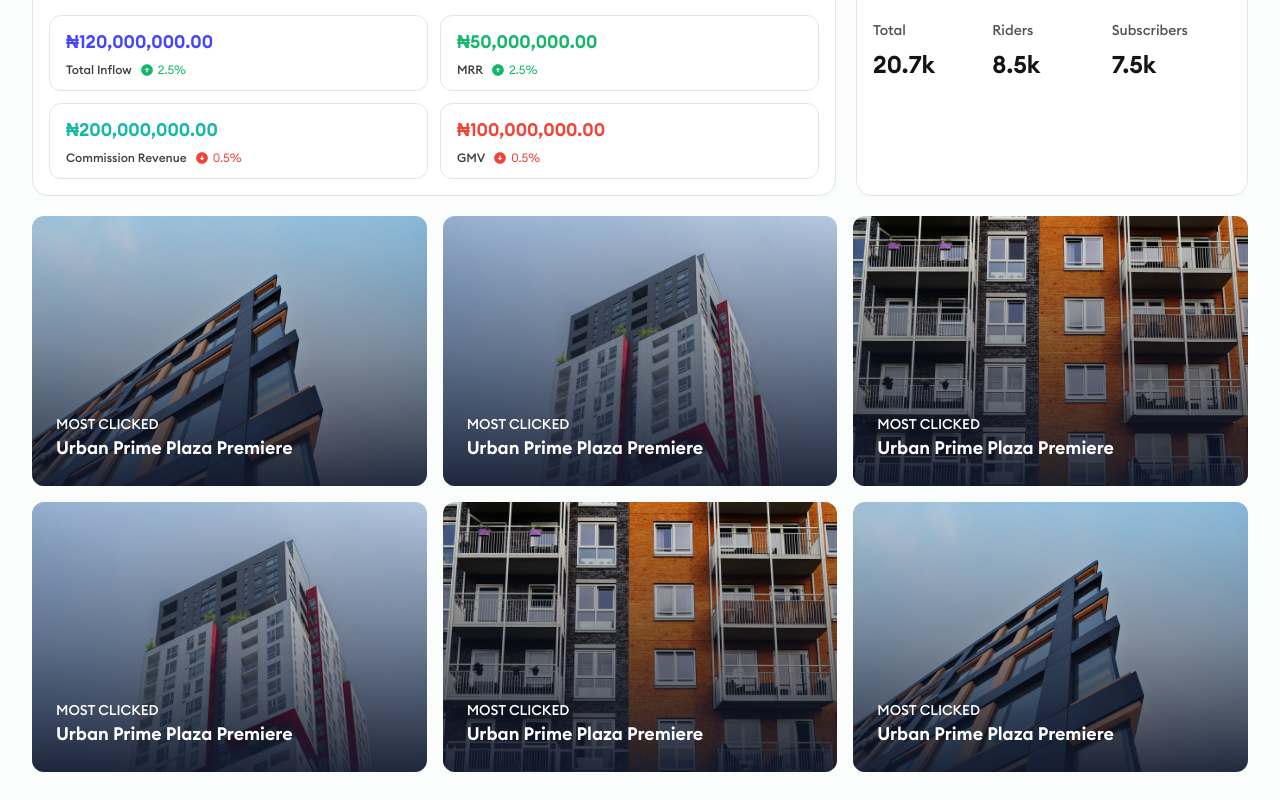
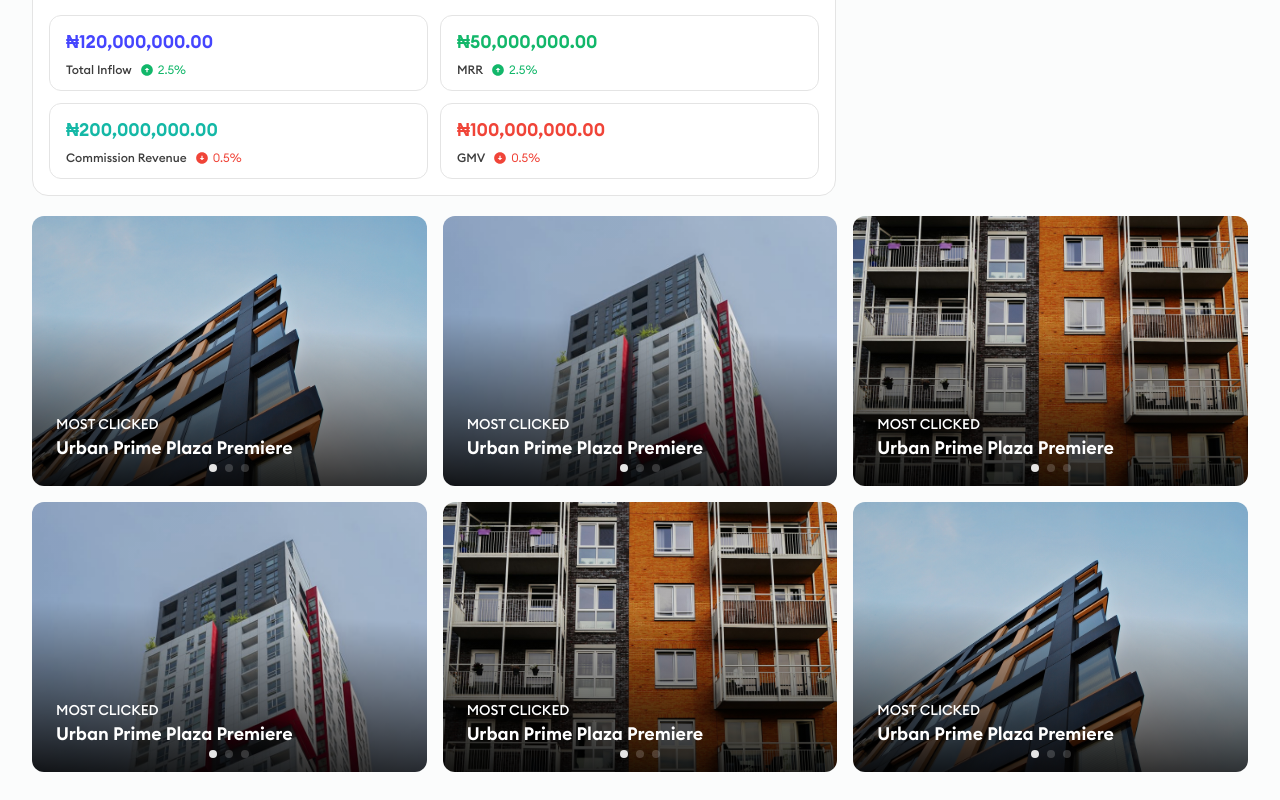
Before and after one commit to pdev6373/Proptech-dashboard, a Next.js app: page / in a window 1280 px wide. Shown: the part 531-1331 px from the top of the page. Built offline with nearby package versions, Linux system fonts and the light colour scheme.

Commit message:
feat: add swiper

```diff
--- a/app/page.tsx
+++ b/app/page.tsx
@@ -115,7 +115,7 @@ export default function Home() {
         <div className="px-4 sm:px-6 md:px-7 lg:px-8 flex flex-col gap-4 md:gap-5">
           <Greetings profile={PROFILE} />
 
-          <div className="grid grid-cols-1 lg:grid-cols-3 gap-4 md:gap-5 justify-start">
+          <div className="grid grid-cols-1 lg:grid-cols-3 gap-4 md:gap-5 justify-start items-start min-[1350px]:justify-stretch min-[1350px]:items-stretch">
             <div className="lg:col-span-2">
               <SalesOverview />
             </div>
--- a/components/listing.tsx
+++ b/components/listing.tsx
@@ -1,3 +1,10 @@
+"use client";
+import "swiper/css";
+import "swiper/css/pagination";
+import "swiper/css/navigation";
+import { Swiper, SwiperSlide } from "swiper/react";
+import { Pagination, Navigation } from "swiper/modules";
+
 export type ListingProps = {
   id: string;
   title: string;
@@ -8,13 +15,37 @@ export type ListingProps = {
 export default function Listing({ images, title, category }: ListingProps) {
   return (
     <div className="group relative overflow-hidden rounded-lg sm:rounded-xl aspect-400/220 md:aspect-418/286 cursor-pointer">
-      <div
-        className="absolute inset-0 bg-cover bg-center transition-transform duration-700 group-hover:scale-110"
-        style={{ backgroundImage: `url(${images[0]})` }}
-      />
+      <Swiper
+        modules={[Pagination, Navigation]}
+        autoplay={{
+          delay: 3000,
+          pauseOnMouseEnter: true,
+          disableOnInteraction: false,
+        }}
+        pagination={{
+          clickable: true,
+          bulletClass: "swiper-pagination-bullet !bg-white/90",
+          bulletActiveClass: "swiper-pagination-bullet-active bg-[#E5E5E5]!",
+        }}
+        navigation={{
+          nextEl: ".swiper-button-next",
+          prevEl: ".swiper-button-prev",
+        }}
+        loop={images.length > 1}
+        className="h-full w-full"
+      >
+        {images.map((image, index) => (
+          <SwiperSlide key={index}>
+            <div
+              style={{ backgroundImage: `url(${image})` }}
+              className="absolute inset-0 bg-cover bg-center"
+            />
+            <div className="absolute inset-0 bg-[linear-gradient(183.45deg,rgba(0,0,0,0.08)_41.18%,rgba(0,0,0,0.9)_100.6%)] pointer-events-none" />
+          </SwiperSlide>
+        ))}
+      </Swiper>
 
-      <div className="absolute inset-0 bg-linear-to-t from-slate-900/90 via-slate-900/40 to-transparent" />
-      <div className="absolute inset-0 p-4 sm:p-6 flex flex-col justify-end text-white">
+      <div className="absolute inset-0 p-4 sm:p-6 flex flex-col justify-end text-white pointer-events-none z-10">
         <div className="text-xs sm:text-sm font-medium uppercase">
           {category}
         </div>
--- a/package.json
+++ b/package.json
@@ -11,7 +11,8 @@
   "dependencies": {
     "next": "16.1.6",
     "react": "19.2.3",
-    "react-dom": "19.2.3"
+    "react-dom": "19.2.3",
+    "swiper": "^12.1.0"
   },
   "devDependencies": {
     "@tailwindcss/postcss": "^4",
```
Also changed, not shown: 1 other file (tests, documents, lock files or other folders).
